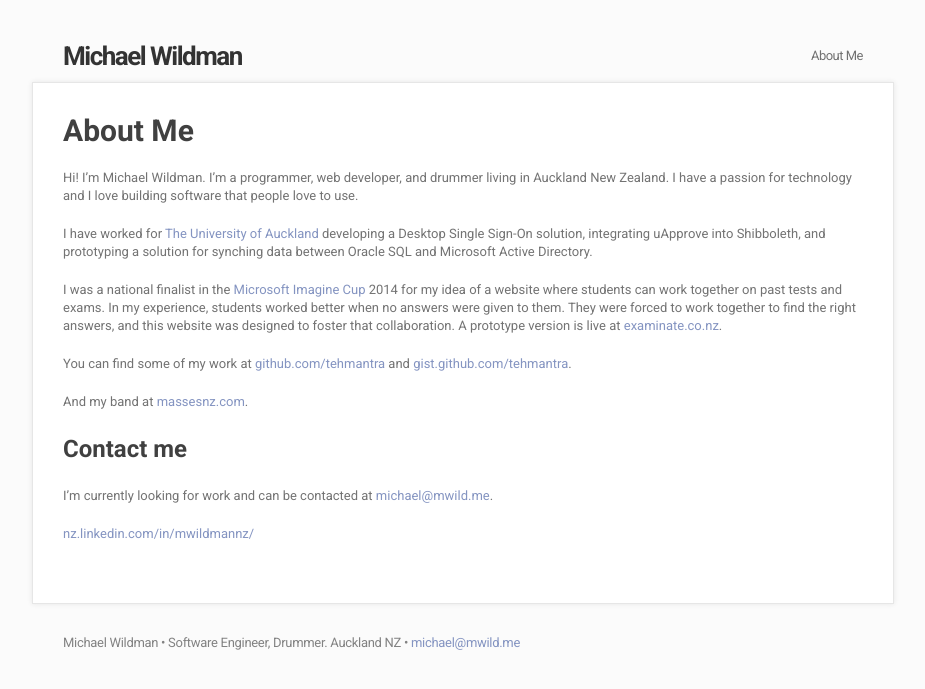
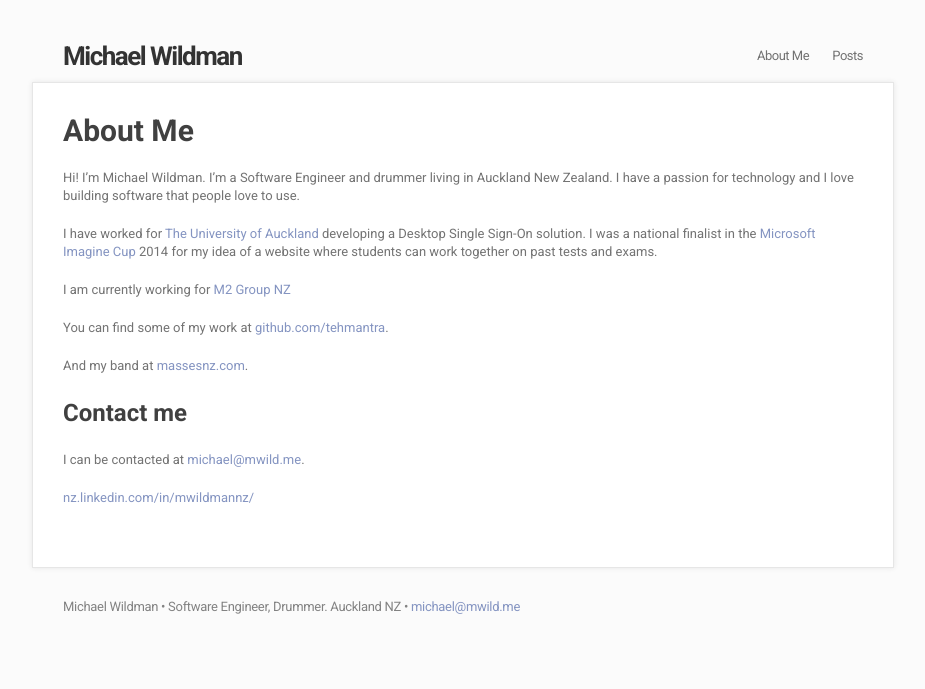
Before and after one commit to m-wild/mwild.me_archive, a Jekyll site: the page built from about.md, in a window 1280 px wide. Shown: the top 689 px of the page, without its empty margins (177-1102 px from the left). Built offline with Jekyll 4.4.1, drawn with Linux system fonts in a browser that asks for light colours; nearby versions of some CDN libraries; Markdown is read by kramdown in place of the engine named in the settings.

Commit message:
added posts link to navbar

```diff
--- a/_includes/header.html
+++ b/_includes/header.html
@@ -4,9 +4,8 @@
     <a class="site-title" href="{{ site.baseurl }}/">{{ site.title }}</a>
 
     <nav class="site-nav">
-      {% for page in site.pages %}
-        {% if page.title and page.title != "404" %}<a class="page-link" href="{{ page.url | prepend: site.baseurl }}">{{ page.title }}</a>{% endif %}
-      {% endfor %}
+			<a class="page-link" href="about">About Me</a>
+			<a class="page-link" href="/">Posts</a>
     </nav>
 
   </div>
--- a/about.md
+++ b/about.md
@@ -4,18 +4,20 @@ title: About Me
 permalink: /about/
 ---
 
-Hi! I'm Michael Wildman. I'm a programmer, web developer, and drummer living in Auckland New Zealand. I have a passion for technology and I love building software that people love to use.
+Hi! I'm Michael Wildman. I'm a Software Engineer and drummer living in Auckland New Zealand. I have a passion for technology and I love building software that people love to use.
 
-I have worked for [The University of Auckland](http://auckland.ac.nz/) developing a Desktop Single Sign-On solution, integrating uApprove into Shibboleth, and prototyping a solution for synching data between Oracle SQL and Microsoft Active Directory.
+I have worked for [The University of Auckland](http://auckland.ac.nz/) developing a Desktop Single Sign-On solution.
+I was a national finalist in the [Microsoft Imagine Cup](https://www.imaginecup.com/) 2014 for my idea of a website where students can work together on past tests and exams.
 
-I was a national finalist in the [Microsoft Imagine Cup](https://www.imaginecup.com/) 2014 for my idea of a website where students can work together on past tests and exams. In my experience, students worked better when no answers were given to them. They were forced to work together to find the right answers, and this website was designed to foster that collaboration. A prototype version is live at [examinate.co.nz](http://examinate.co.nz/).
+I am currently working for [M2 Group NZ](http://m2group.co.nz)
 
-You can find some of my work at [github.com/tehmantra](http://github.com/tehmantra) and [gist.github.com/tehmantra](https://gist.github.com/tehmantra).
+You can find some of my work at [github.com/tehmantra](https://github.com/tehmantra).
 
-And my band at [massesnz.com](http://massesnz.com/).
+And my band at [massesnz.com](https://massesnz.com/).
+
 
 ##Contact me
 
-I'm currently looking for work and can be contacted at [michael@mwild.me](mailto:michael@mwild.me).
+I can be contacted at [michael@mwild.me](mailto:michael@mwild.me).
 
 [nz.linkedin.com/in/mwildmannz/](http://nz.linkedin.com/in/mwildmannz/)
```
Also changed, not shown: index.md (renamed from index.html).
